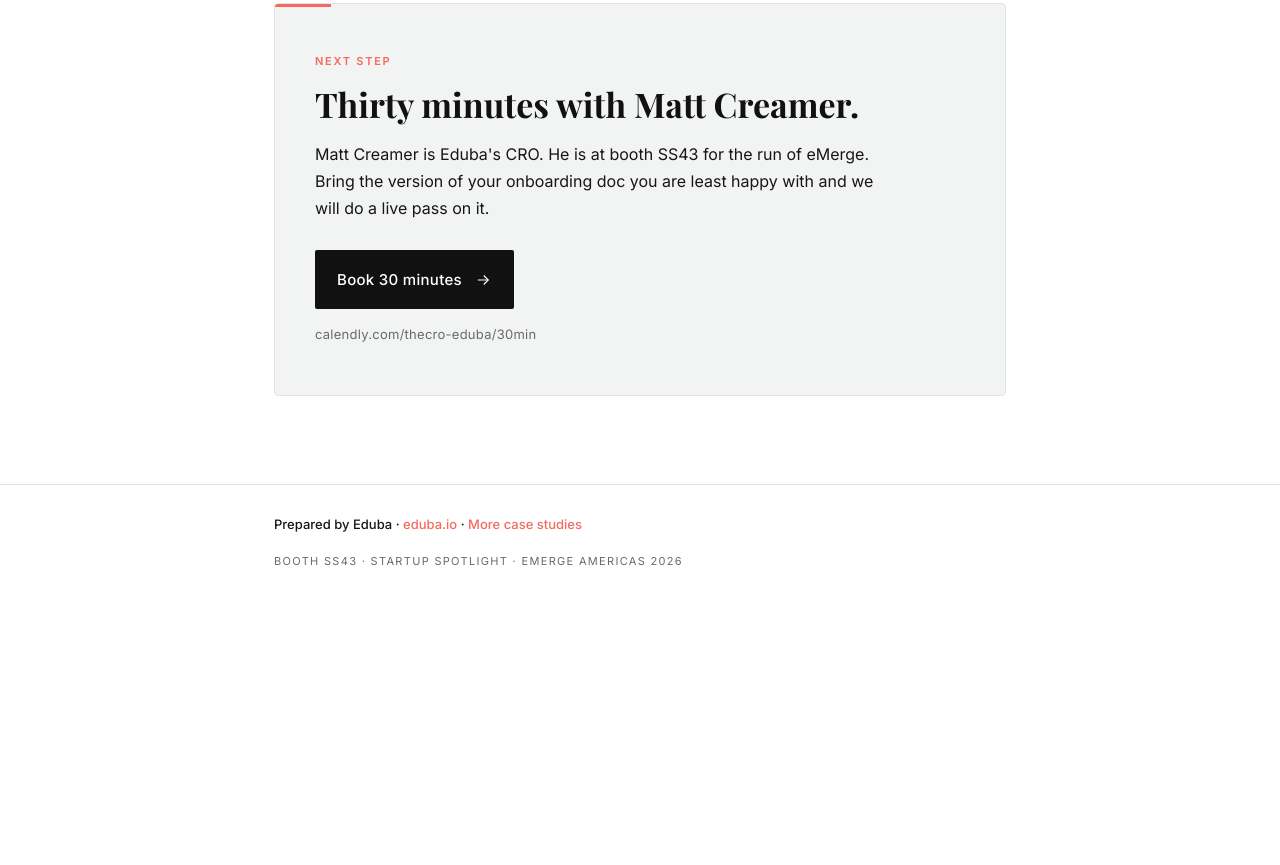
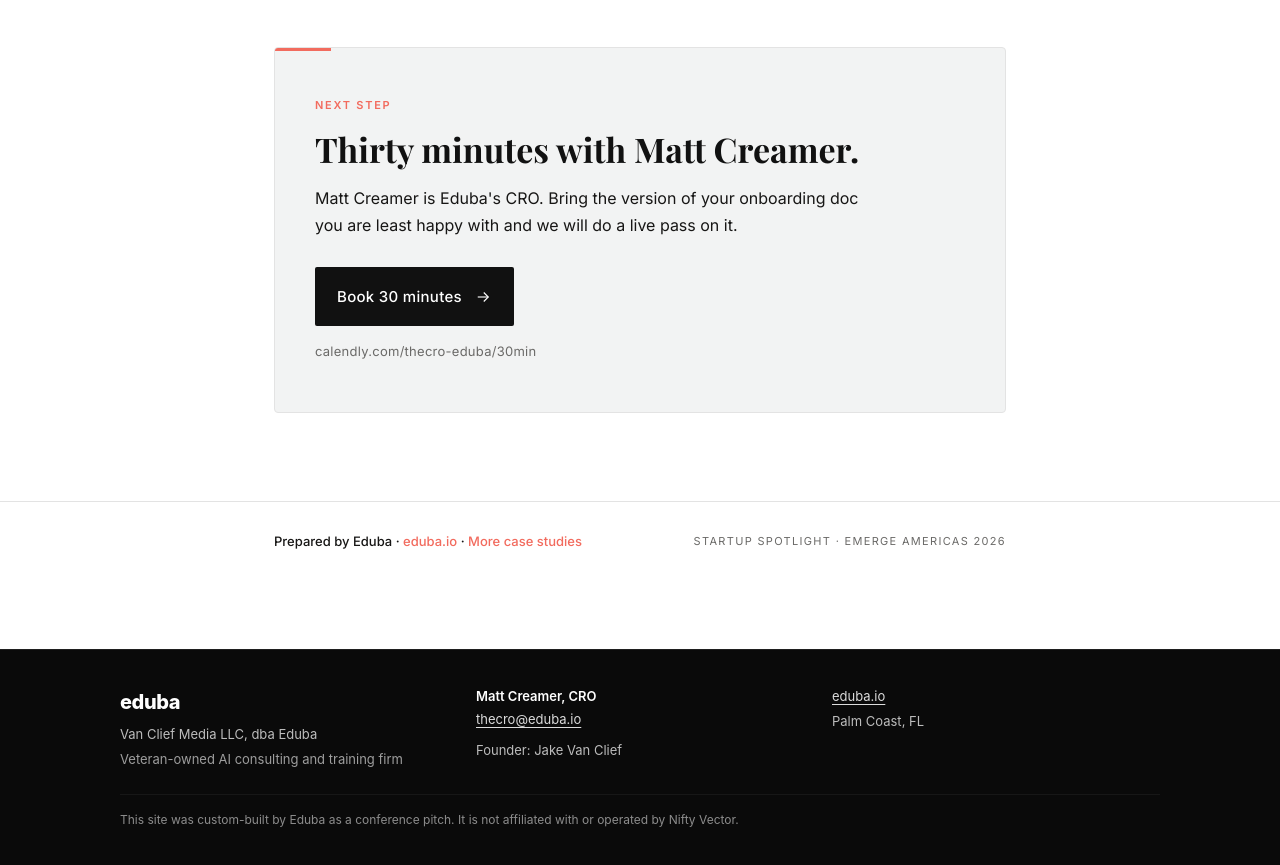
Before and after one commit to mattcreamer17-gif/nifty-vector, a plain HTML site: page index.html in a window 1280 px wide. Shown: the part 1894-2759 px from the top of the page. Before the commit the page ends 2514 px from the top, so only its background shows below. Drawn offline with nearby package versions, Linux system fonts and the light colour scheme.

Commit message:
Phase 1 content updates: booth accuracy, sales/name scrubs, Eduba banner and footer

```diff
--- a/index.html
+++ b/index.html
@@ -11,6 +11,11 @@
 <link rel="stylesheet" href="styles.css">
 </head>
 <body>
+<div data-eduba="banner" style="background:#0a0a0a;color:#f5f5f5;padding:10px 20px;display:flex;align-items:center;justify-content:space-between;gap:16px;flex-wrap:wrap;font-family:-apple-system,BlinkMacSystemFont,'Segoe UI',Roboto,Helvetica,Arial,sans-serif;font-size:13px;letter-spacing:0.01em;border-bottom:1px solid #1f1f1f;position:relative;z-index:1000;">
+  <a href="https://eduba.io" target="_blank" rel="noopener" style="color:#f5f5f5;text-decoration:none;font-weight:800;font-size:17px;letter-spacing:-0.02em;line-height:1;">eduba</a>
+  <span style="opacity:0.88;">Prepared by Eduba for Nifty Vector &mdash; Emerge Americas 2026</span>
+</div>
+
 
 <header class="masthead">
   <div class="wrap">
@@ -19,7 +24,7 @@
     </div>
     <div class="eyebrow">
       <span class="rule"></span>
-      <span class="eyebrow-text">Prepared for booth SS43 &middot; eMerge Americas 2026</span>
+      <span class="eyebrow-text">Prepared for Nifty Vector &middot; eMerge Americas 2026</span>
     </div>
   </div>
 </header>
@@ -56,7 +61,7 @@
         <hr class="divider" aria-hidden="true">
 
         <h2 class="kicker">Closest precedent</h2>
-        <p>The closest precedent in our work is Feeld. Their CTO Andrew Santus ran a scoped sprint with us to build the organizational context architecture for a product team trying to operationalize AI internally. Workshop, advisory calls, a written Strategic Operations Framework the team could hand to new hires on day one. The deliverable was not a new product. It was a cleaner map of how the team already thought.</p>
+        <p>The closest precedent in our work is Feeld. Their CTO ran a scoped sprint with us to build the organizational context architecture for a product team trying to operationalize AI internally. Workshop, advisory calls, a written Strategic Operations Framework the team could hand to new hires on day one. The deliverable was not a new product. It was a cleaner map of how the team already thought.</p>
 
         <h2 class="kicker">The methodology</h2>
         <p>Interpretable Context Methodology, published through ACM TiiS: <a href="https://github.com/RinDig/Interpretable-Context-Methodology-ICM-" target="_blank" rel="noopener">github.com/RinDig/Interpretable-Context-Methodology-ICM-</a>. Agent context as a layered filesystem, measured for interpretability and reproducibility. Read the paper, push back on the parts that do not hold up, and we can talk about whether a one-week application to your team would return the hours it costs.</p>
@@ -73,7 +78,7 @@
       <div class="cta-card">
         <div class="cta-eyebrow">Next step</div>
         <h2 class="cta-head">Thirty minutes with Matt Creamer.</h2>
-        <p class="cta-sub">Matt Creamer is Eduba's CRO. He is at booth SS43 for the run of eMerge. Bring the version of your onboarding doc you are least happy with and we will do a live pass on it.</p>
+        <p class="cta-sub">Matt Creamer is Eduba's CRO. Bring the version of your onboarding doc you are least happy with and we will do a live pass on it.</p>
         <a class="cta-link" href="https://calendly.com/thecro-eduba/30min" target="_blank" rel="noopener">
           <span class="cta-link-text">Book 30 minutes</span>
           <span class="cta-arrow" aria-hidden="true">
@@ -93,7 +98,31 @@
 <footer>
   <div class="wrap footer-wrap">
     <div class="footer-line">Prepared by Eduba &middot; <a href="https://eduba.io" target="_blank" rel="noopener">eduba.io</a> &middot; <a href="https://eduba.io/works" target="_blank" rel="noopener">More case studies</a></div>
-    <div class="footer-mini">Booth SS43 &middot; Startup Spotlight &middot; eMerge Americas 2026</div>
+    <div class="footer-mini">Startup Spotlight &middot; eMerge Americas 2026</div>
+  </div>
+</footer>
+
+<footer data-eduba="footer" style="background:#0a0a0a;color:#dcdcdc;padding:36px 20px;font-family:-apple-system,BlinkMacSystemFont,'Segoe UI',Roboto,Helvetica,Arial,sans-serif;font-size:13px;line-height:1.6;border-top:1px solid #1f1f1f;margin-top:48px;">
+  <div style="max-width:1040px;margin:0 auto;">
+    <div style="display:flex;flex-wrap:wrap;gap:28px;justify-content:space-between;align-items:flex-start;">
+      <div style="min-width:240px;flex:1;">
+        <div style="margin-bottom:6px;"><a href="https://eduba.io" target="_blank" rel="noopener" style="color:#ffffff;text-decoration:none;font-weight:800;font-size:20px;letter-spacing:-0.02em;">eduba</a></div>
+        <div style="opacity:0.85;margin-bottom:4px;">Van Clief Media LLC, dba Eduba</div>
+        <div style="opacity:0.7;">Veteran-owned AI consulting and training firm</div>
+      </div>
+      <div style="min-width:220px;flex:1;">
+        <div style="color:#ffffff;font-weight:600;margin-bottom:2px;">Matt Creamer, CRO</div>
+        <div style="margin-bottom:10px;"><a href="mailto:thecro@eduba.io" style="color:#dcdcdc;text-decoration:underline;">thecro@eduba.io</a></div>
+        <div style="opacity:0.85;">Founder: Jake Van Clief</div>
+      </div>
+      <div style="min-width:180px;flex:1;">
+        <div style="margin-bottom:4px;"><a href="https://eduba.io" target="_blank" rel="noopener" style="color:#dcdcdc;text-decoration:underline;">eduba.io</a></div>
+        <div style="opacity:0.85;">Palm Coast, FL</div>
+      </div>
+    </div>
+    <div style="margin-top:24px;padding-top:16px;border-top:1px solid #1f1f1f;opacity:0.62;font-size:12px;line-height:1.55;">
+      This site was custom-built by Eduba as a conference pitch. It is not affiliated with or operated by Nifty Vector.
+    </div>
   </div>
 </footer>
 
```
